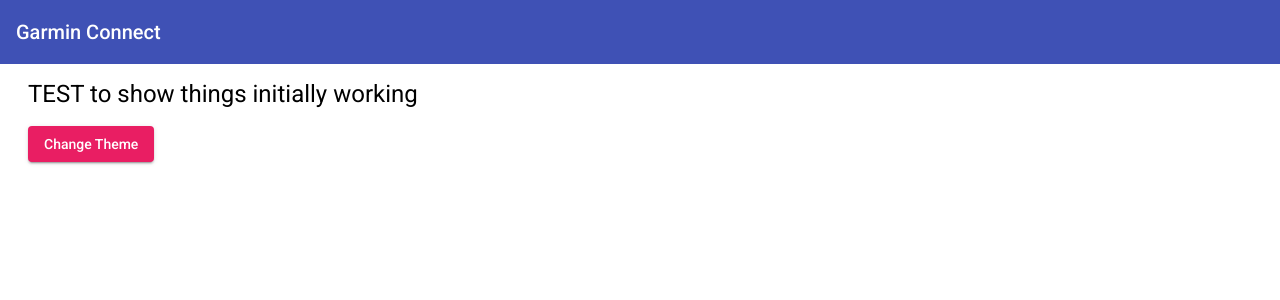
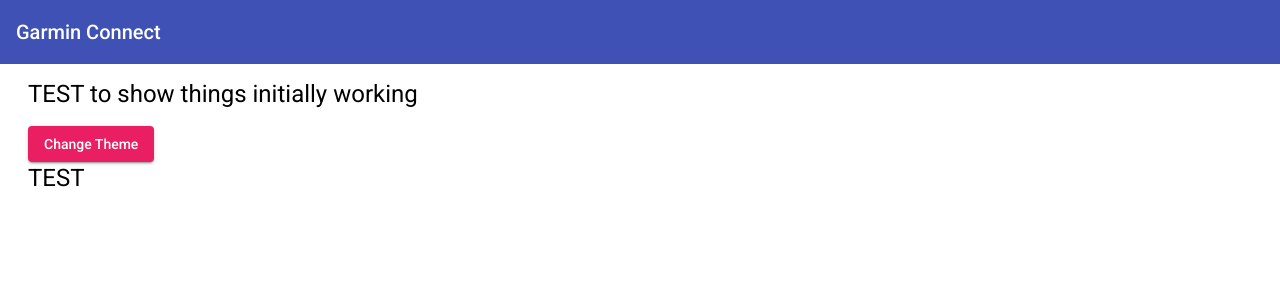
Before and after one commit to danielalanseymour/di-theme-team, an Angular app: page / in a window 1280 px wide. Shown: the top 300 px of the page. Built offline with nearby package versions, Linux system fonts and the light colour scheme; what ngx-material-timepicker would draw is missing.

Commit message:
Initially create hover details component (no css)

```diff
--- a/src/app/app.component.html
+++ b/src/app/app.component.html
@@ -11,6 +11,7 @@
     <button mat-raised-button
             color="accent"
             (click)="chageTheme()">Change Theme</button>
+    <app-hover-details></app-hover-details>
   </div>
   <!--
   <app-nav-bar></app-nav-bar>
--- /dev/null
+++ b/src/app/shared/generics/hover-details/hover-details.component.html
@@ -0,0 +1 @@
+<h1> TEST </h1>
--- /dev/null
+++ b/src/app/shared/generics/hover-details/hover-details.component.ts
@@ -0,0 +1,13 @@
+import { Component } from '@angular/core';
+
+@Component({
+  selector: 'app-hover-details',
+  styleUrls: ['./hover-details.component.scss'],
+  templateUrl: './hover-details.component.html'
+})
+export class HoverDetailsComponent {
+  name = "TEST";
+
+  constructor() {
+  }
+}
--- /dev/null
+++ b/src/app/shared/generics/index.ts
@@ -0,0 +1 @@
+export * from './hover-details/hover-details.component';
```
Also changed, not shown: src/app/shared/shared.module.ts (+8 -3 lines), src/app/shared/generics/hover-details/hover-details.component.scss (added).
